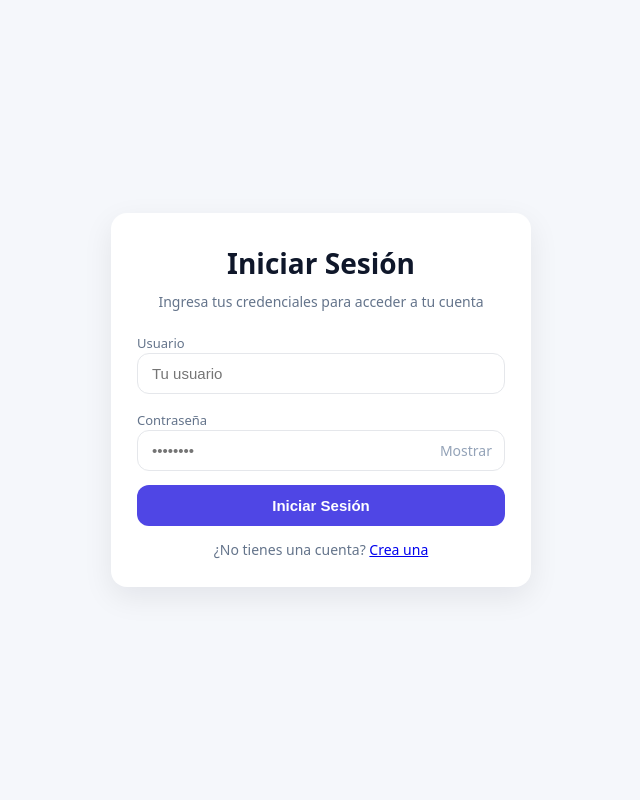
After one commit to RecursionIsGettingHardToLearn/drf-srpoint2, a Django app: page /login/ in a window 1280 px wide. The commit adds this page. Shown: the whole page, without its empty margins (319-959 px from the left). Run offline with Django 5.2, Linux system fonts and the light colour scheme.

Commit message:
LoginPage

```diff
--- a/GestDocSi2/urls.py
+++ b/GestDocSi2/urls.py
@@ -16,10 +16,13 @@ Including another URLconf
 """
 from django.contrib import admin
 from django.urls import path, include
+from django.contrib.auth import views as auth_views
 from portal.views import home
 
 urlpatterns = [
     path("admin/", admin.site.urls),
     path("", home, name="home"),
-    path("accounts/", include("django.contrib.auth.urls")),  # login/logout
+    path("login/", auth_views.LoginView.as_view(template_name="registration/login.html"), name="login"),
+    path("logout/", auth_views.LogoutView.as_view(), name="logout"),
+
 ]
--- /dev/null
+++ b/portal/static/portal/css/login.css
@@ -0,0 +1,121 @@
+:root {
+    --bg: #f5f7fb;
+    --card: #fff;
+    --text: #0f172a;
+    --muted: #64748b;
+    --primary: #4f46e5;
+    --primary-600: #4338ca;
+    --ring: rgba(79, 70, 229, .35);
+    --danger: #dc2626;
+}
+
+* {
+    box-sizing: border-box;
+}
+
+html,
+body {
+    height: 100%;
+    margin: 0;
+    font-family: system-ui, Roboto, Arial;
+    background: var(--bg);
+}
+
+body {
+    display: grid;
+    place-items: center;
+    color: var(--text);
+}
+
+.card {
+    width: min(420px, 92vw);
+    background: var(--card);
+    border-radius: 16px;
+    box-shadow: 0 10px 30px rgba(2, 6, 23, .08);
+    padding: 28px 26px;
+}
+
+h1 {
+    margin: .2rem 0 1rem;
+    font-size: 28px;
+    text-align: center;
+}
+
+.sub {
+    color: var(--muted);
+    text-align: center;
+    margin: -6px 0 20px;
+    font-size: 14px;
+}
+
+form {
+    display: grid;
+    gap: 14px;
+}
+
+label {
+    font-size: 13px;
+    color: var(--muted);
+}
+
+.field {
+    display: flex;
+    align-items: center;
+    gap: 8px;
+    border: 1px solid #e5e7eb;
+    border-radius: 12px;
+    padding: 10px 12px;
+}
+
+.field:focus-within {
+    outline: 2px solid var(--ring);
+    border-color: transparent;
+}
+
+input[type="text"],
+input[type="password"] {
+    border: none;
+    outline: none;
+    flex: 1;
+    font-size: 15px;
+    background: transparent;
+}
+
+.btn {
+    border: none;
+    cursor: pointer;
+    border-radius: 12px;
+    padding: 12px 14px;
+    background: var(--primary);
+    color: #fff;
+    font-weight: 600;
+    font-size: 15px;
+    width: 100%;
+}
+
+.btn:hover {
+    background: var(--primary-600);
+}
+
+.err {
+    background: #fee2e2;
+    color: var(--danger);
+    border: 1px solid #fecaca;
+    border-radius: 10px;
+    padding: 10px 12px;
+    font-size: 14px;
+}
+
+.footer {
+    margin-top: 14px;
+    text-align: center;
+    font-size: 14px;
+    color: var(--muted);
+}
+
+.eye {
+    cursor: pointer;
+    user-select: none;
+    color: #94a3b8;
+    font-size: 14px;
+}
--- /dev/null
+++ b/portal/static/portal/js/login.js
@@ -0,0 +1,11 @@
+document.addEventListener("DOMContentLoaded", () => {
+    const pwd = document.getElementById("id_password");
+    const eye = document.getElementById("toggleEye");
+    if (eye && pwd) {
+        eye.addEventListener("click", () => {
+            const isPwd = pwd.type === "password";
+            pwd.type = isPwd ? "text" : "password";
+            eye.textContent = isPwd ? "Ocultar" : "Mostrar";
+        });
+    }
+});
--- /dev/null
+++ b/portal/templates/registration/login.html
@@ -0,0 +1,53 @@
+{% load static %}
+<!doctype html>
+<html lang="es">
+<head>
+  <meta charset="utf-8">
+  <title>Iniciar Sesión</title>
+  <meta name="viewport" content="width=device-width, initial-scale=1">
+
+  <!-- Tu CSS -->
+  <link href="{% static 'portal/css/login.css' %}" rel="stylesheet">
+</head>
+<body>
+  <div class="card">
+    <h1>Iniciar Sesión</h1>
+    <p class="sub">Ingresa tus credenciales para acceder a tu cuenta</p>
+
+    {% if form.non_field_errors %}
+      <div class="err">
+        {% for e in form.non_field_errors %}{{ e }}{% if not forloop.last %}<br>{% endif %}{% endfor %}
+      </div>
+    {% endif %}
+
+    <form method="post" novalidate>
+      {% csrf_token %}
+      <div>
+        <label for="id_username">Usuario</label>
+        <div class="field">
+          <input id="id_username" name="username" type="text" required
+                 placeholder="Tu usuario" value="{{ form.username.value|default:'' }}">
+        </div>
+      </div>
+
+      <div>
+        <label for="id_password">Contraseña</label>
+        <div class="field">
+          <input id="id_password" name="password" type="password" required placeholder="••••••••">
+          <span class="eye" id="toggleEye">Mostrar</span>
+        </div>
+      </div>
+
+      <button class="btn" type="submit">Iniciar Sesión</button>
+    </form>
+
+    <div class="footer">
+      ¿No tienes una cuenta?
+      <a href="#">Crea una</a>
+    </div>
+  </div>
+
+  <!-- Tu JS -->
+  <script src="{% static 'portal/js/login.js' %}"></script>
+</body>
+</html>
```
Also changed, not shown: portal/templates/portal/home.html (+37 -79 lines).
